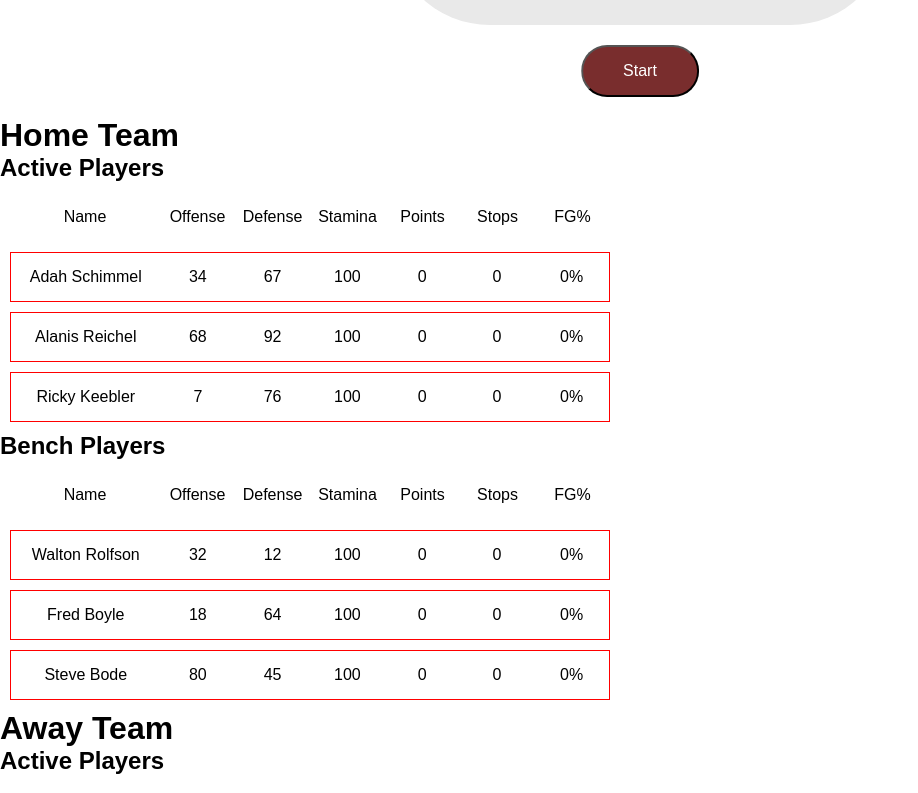
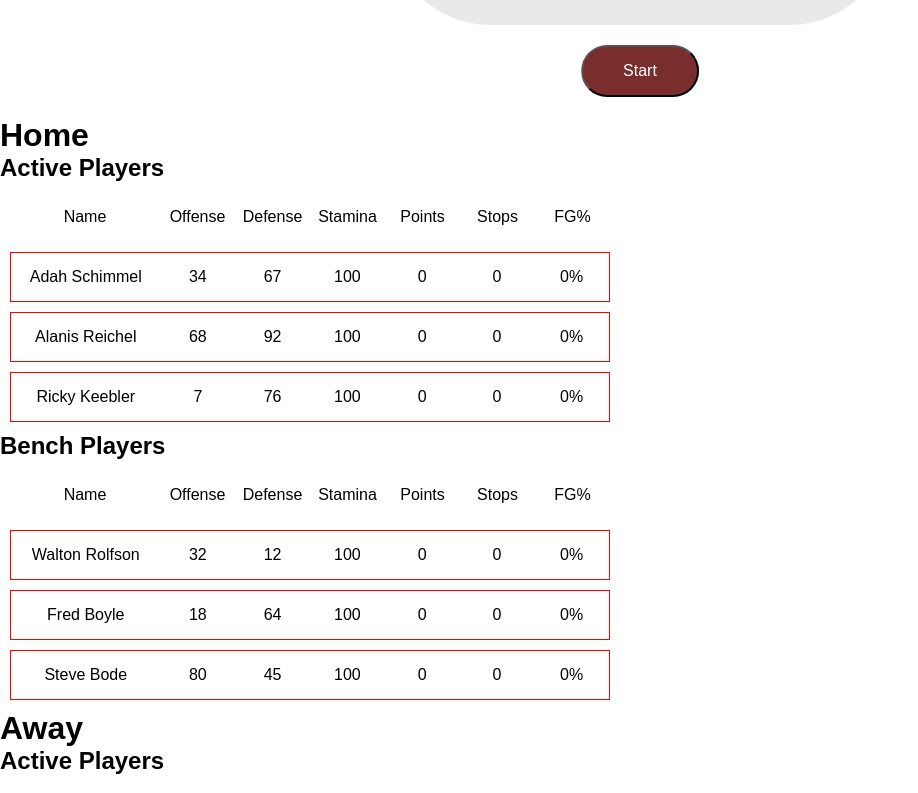
Before and after one commit to ellymaimon/coach-corner-react, a React (Create React App) app: page / in a window 1280 px wide. Shown: the part 307-1100 px from the top of the page, without its empty margins (0-918 px from the left). Built offline with nearby package versions, Linux system fonts and the light colour scheme.

Commit message:
Add heading class names

```diff
--- a/src/game/Boxscore.jsx
+++ b/src/game/Boxscore.jsx
@@ -7,11 +7,11 @@ const Boxscore = ({game}) => {
     <div>
       <div className='boxscore'>
         <div className='boxscore-home'>
-          <h1>Home Team</h1>
+          <h1 className='boxscore-heading'>Home</h1>
           <Team team={game.homeTeam} />
         </div>
         <div className='boxscore-away'>
-          <h1>Away Team</h1>
+          <h1 className='boxscore-heading'>Away</h1>
           <Team team={game.awayTeam} />
         </div>
       </div>
```
